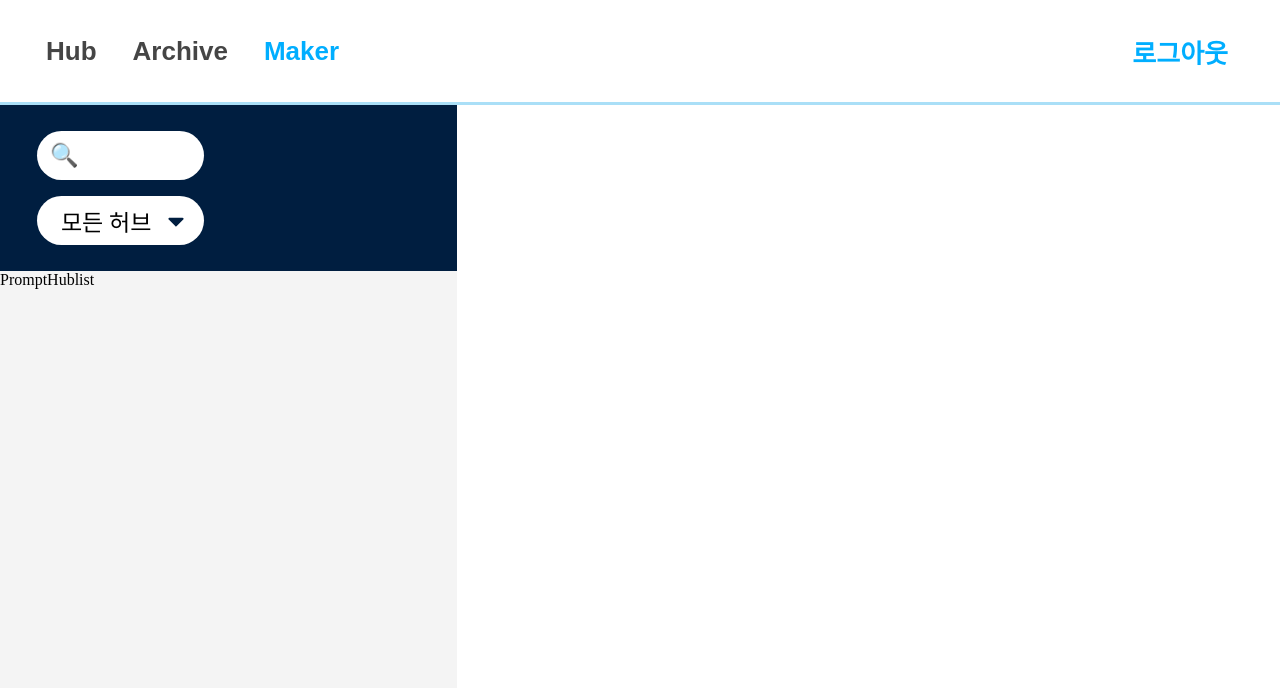
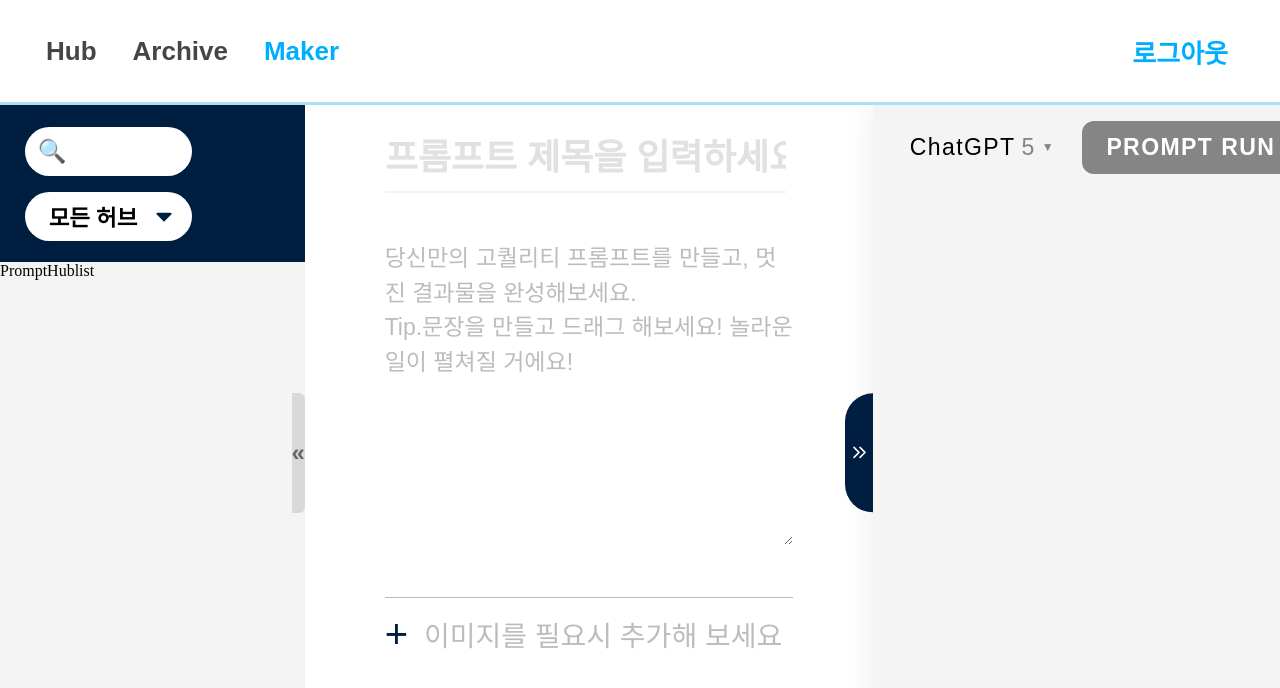
Before and after one commit to ukyeong-user/PromptService, a React (Vite) app: page /maker in a window 1280 px wide. Shown: the top 688 px of the page. Built offline with nearby package versions, Linux system fonts and the light colour scheme.

Commit message:
chore: 나머지

```diff
--- a/src/App.jsx
+++ b/src/App.jsx
@@ -3,18 +3,28 @@ import { Outlet } from "react-router-dom";
 import Header from "./components/Header/Header";
 import styled from "styled-components";
 
-const Wrapper = styled.div`
-  margin: 0;
-  padding: 0;
-`;
-
 export default function App() {
   return (
     <Wrapper>
       <Header />
-      <main>
+      <Main>
         <Outlet />
-      </main>
+      </Main>
     </Wrapper>
   );
 }
+
+const Wrapper = styled.div`
+  display: flex;
+  flex-direction: column;
+  height: 100vh;
+  width: 100vw;
+  margin: 0;
+  padding: 0;
+  overflow: hidden;
+`;
+
+const Main = styled.main`
+  flex: 1; /* 남은 공간 모두 차지 */
+  overflow: hidden;
+`;
--- a/src/pages/MakerPage/MakerPage.jsx
+++ b/src/pages/MakerPage/MakerPage.jsx
@@ -1,8 +1,38 @@
-import React from "react";
-import Sidebar from "./Sidebar/Sidebar";
+import React, { useState } from "react";
+import styled from "styled-components";
+import SidePanel from "./SidePanel/SidePanel";
+import MainPanel from "./MainPanel/MainPanel";
+import ResultPanel from "./ResultPanel/ResultPanel";
 
 function MakerPage() {
-  return <Sidebar></Sidebar>;
+  const [isSidebarOpen, setIsSidebarOpen] = useState(true);
+  const [isResultPanelOpen, setIsResultPanelOpen] = useState(true);
+
+  return (
+    <MakerPageWrapper>
+      {isSidebarOpen && <SidePanel onToggle={() => setIsSidebarOpen(false)} />}
+
+      <MainPanel
+        isSidebarOpen={isSidebarOpen}
+        isResultPanelOpen={isResultPanelOpen}
+        onToggleSidebar={() => setIsSidebarOpen(!isSidebarOpen)}
+        onToggleResultPanel={() => setIsResultPanelOpen(!isResultPanelOpen)}
+      />
+
+      {isResultPanelOpen && (
+        <ResultPanel onToggle={() => setIsResultPanelOpen(false)} />
+      )}
+    </MakerPageWrapper>
+  );
 }
 
 export default MakerPage;
+
+const MakerPageWrapper = styled.div`
+  display: flex;
+  width: 100%;
+  height: 100%;
+  background-color: #fdffff;
+  position: relative;
+  overflow-x: hidden;
+`;
--- a/src/pages/MakerPage/Sidebar/TopPanel.jsx
+++ b/src/pages/MakerPage/SidePanel/TopPanel.jsx
@@ -1,13 +1,13 @@
 import React from "react";
 import styled from "styled-components";
 import SearchInput from "../../../components/SearchInput";
-import Dropdown from "../../../components/Dropdown";
+import HubModalSelector from "../components/HubModalSelector";
 
 function TopPanel() {
   return (
     <TopContainer>
       <SearchInput />
-      <Dropdown />
+      <HubModalSelector />
     </TopContainer>
   );
 }
@@ -22,7 +22,7 @@ const TopContainer = styled.div`
   justify-content: center;
   align-items: flex-start;
   gap: 1rem;
-  padding: 1.63rem 2.31rem;
+  padding: 2.7vh 1.93vw;
   width: 100%;
   background-color: #001e40;
 `;
--- a/src/pages/MakerPage/Sidebar/Sidebar.jsx
+++ /dev/null
@@ -1,22 +0,0 @@
-import React from "react";
-import TopPanel from "./TopPanel";
-import styled from "styled-components";
-import PromptHublist from "./PromptHublist";
-
-function Sidebar() {
-  return (
-    <SidebarWrapper>
-      <TopPanel>Sidebar</TopPanel>
-      <PromptHublist></PromptHublist>
-    </SidebarWrapper>
-  );
-}
-
-export default Sidebar;
-
-const SidebarWrapper = styled.div`
-  width: 28.5625rem;
-  height: 100vh;
-  display: flex;
-  flex-direction: column;
-`;
```
Also changed, not shown: src/components/PromptCard.jsx (added, +76 -0 lines), src/layouts/MainLayout.jsx (deleted, +0 -18 lines), src/pages/MakerPage/MakerPanel/MakerPanel.jsx (deleted), src/pages/MakerPage/SidePanel/PromptHublist.jsx (renamed from src/pages/MakerPage/Sidebar/PromptHublist.jsx), src/pages/MakerPage/components/ModalSelctor.jsx (deleted).
